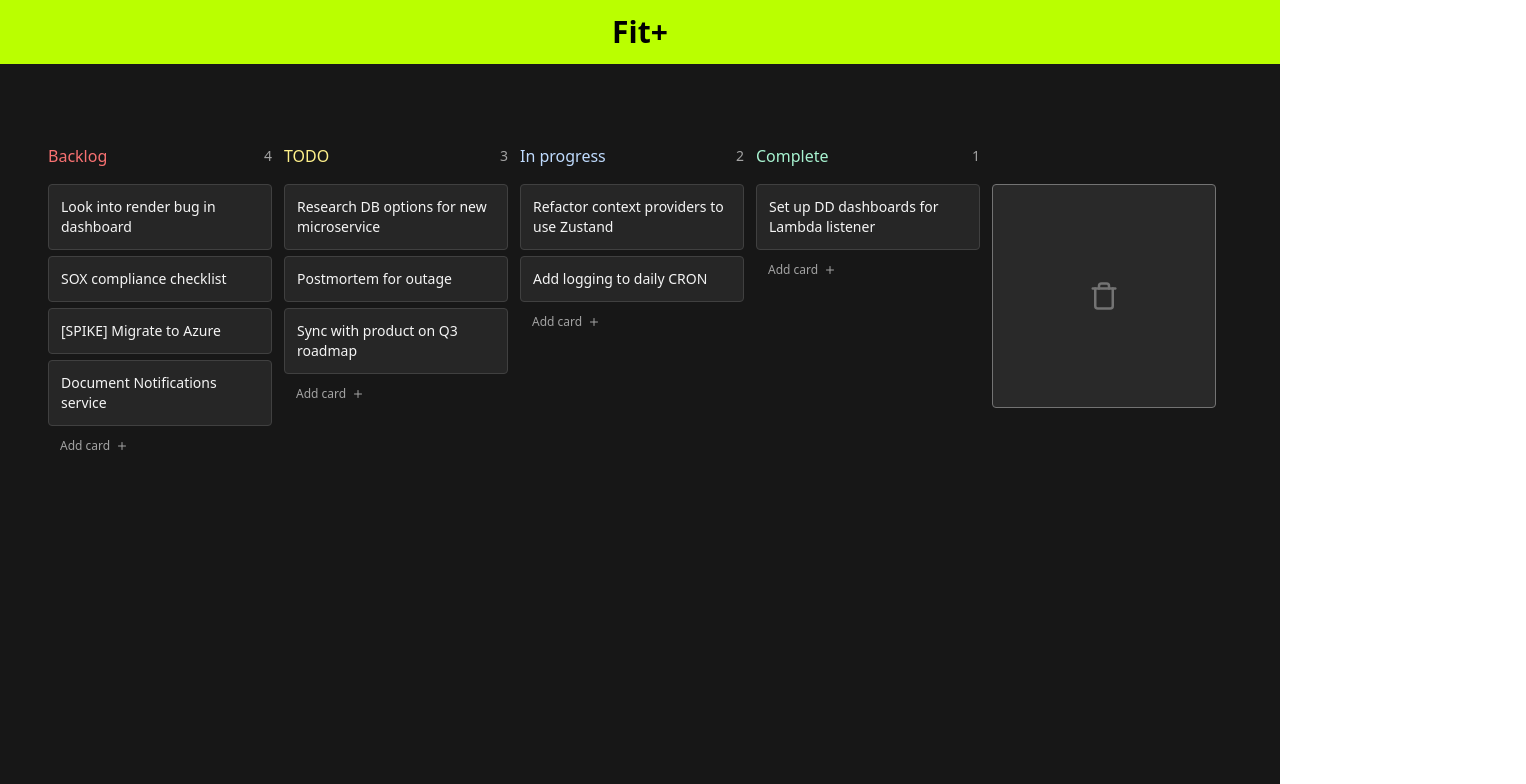
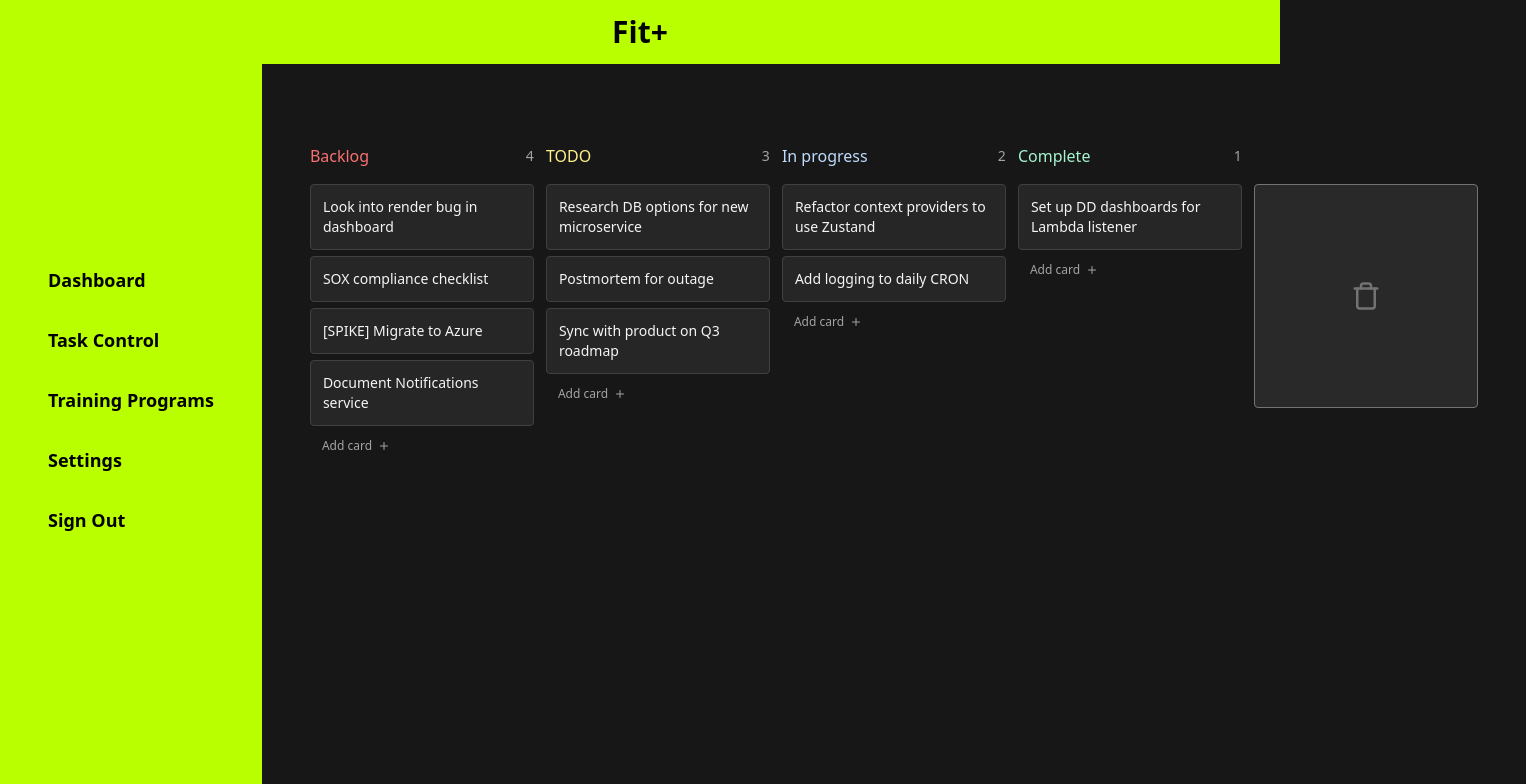
Before and after one commit to amalvelloth/fitplus-fitness-tracker-frontend, a React (Vite) app: page /taskcontrol in a window 1280 px wide. Shown: the top 784 px of the page, 1526 px wide, since content can reach past the window. Built offline with nearby package versions, Linux system fonts and the light colour scheme.

Commit message:
made responsiveness

```diff
--- a/src/pages/TaskControl.jsx
+++ b/src/pages/TaskControl.jsx
@@ -2,12 +2,16 @@ import React, { useState } from "react";
 import { FiPlus, FiTrash } from "react-icons/fi";
 import { motion } from "framer-motion";
 import { FaFire } from "react-icons/fa";
+import DesktopMenu from "../components/DesktopMenu";
 
 export const TaskControl = () => {
   return (
+    <section className="flex">
+      <DesktopMenu />
       <div className="h-screen w-full pt-24 bg-neutral-900 text-neutral-50">
         <Board />
       </div>
+    </section>
   );
 };
 
@@ -163,8 +167,7 @@ const Column = ({ title, headingColor, cards, column, setCards }) => {
         onDrop={handleDragEnd}
         onDragOver={handleDragOver}
         onDragLeave={handleDragLeave}
-        className={`h-full w-full transition-colors ${
-          active ? "bg-neutral-800/50" : "bg-neutral-800/0"
+        className={`h-full w-full transition-colors ${active ? "bg-neutral-800/50" : "bg-neutral-800/0"
           }`}
       >
         {filteredCards.map((c) => {
@@ -229,8 +232,7 @@ const BurnBarrel = ({ setCards }) => {
       onDrop={handleDragEnd}
       onDragOver={handleDragOver}
       onDragLeave={handleDragLeave}
-      className={`mt-10 grid h-56 w-56 shrink-0 place-content-center rounded border text-3xl ${
-        active
+      className={`mt-10 grid h-56 w-56 shrink-0 place-content-center rounded border text-3xl ${active
         ? "border-red-800 bg-red-800/20 text-red-500"
         : "border-neutral-500 bg-neutral-500/20 text-neutral-500"
         }`}
```
Lines whose indentation alone changed are shown as unchanged.
